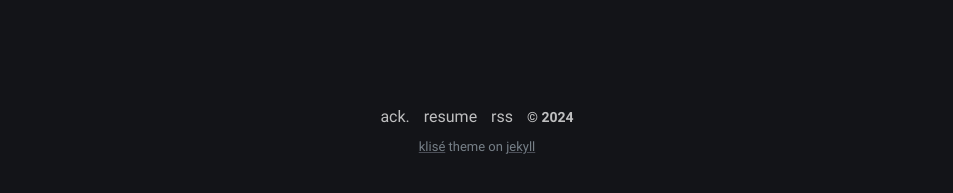
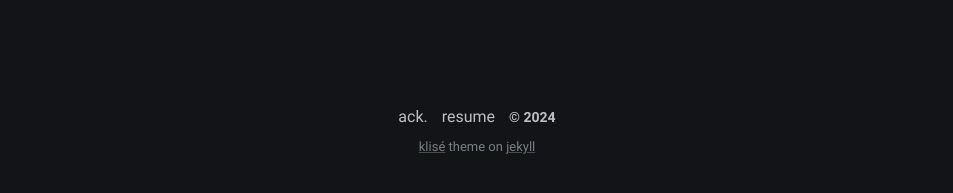
Before and after one commit to EmilianPostolache/site, a Jekyll site: the page built from index.md, in a window 1280 px wide. Shown: the part 625-818 px from the top of the page, without its empty margins (163-1116 px from the left). Built offline with Jekyll 4.4.1, drawn with Linux system fonts in a browser that asks for light colours.

Commit message:
Remove feed from bottom

```diff
--- a/_includes/footer.html
+++ b/_includes/footer.html
@@ -1,7 +1,7 @@
 <footer class="footer">
   <a class="footer_item" href="/thanks">ack.</a>
   <a class="footer_item" href="javascript::void(0)">resume</a>
-  <a class="footer_item" href="/feed.xml">rss</a>
+  <!-- <a class="footer_item" href="/feed.xml">rss</a> -->
   <span class="footer_item">&copy; {{ site.time | date: "%Y" }}</span>
   <small class="footer_copyright">
     <!-- Klisé Theme: https://github.com/piharpi/jekyll-klise -->
```
